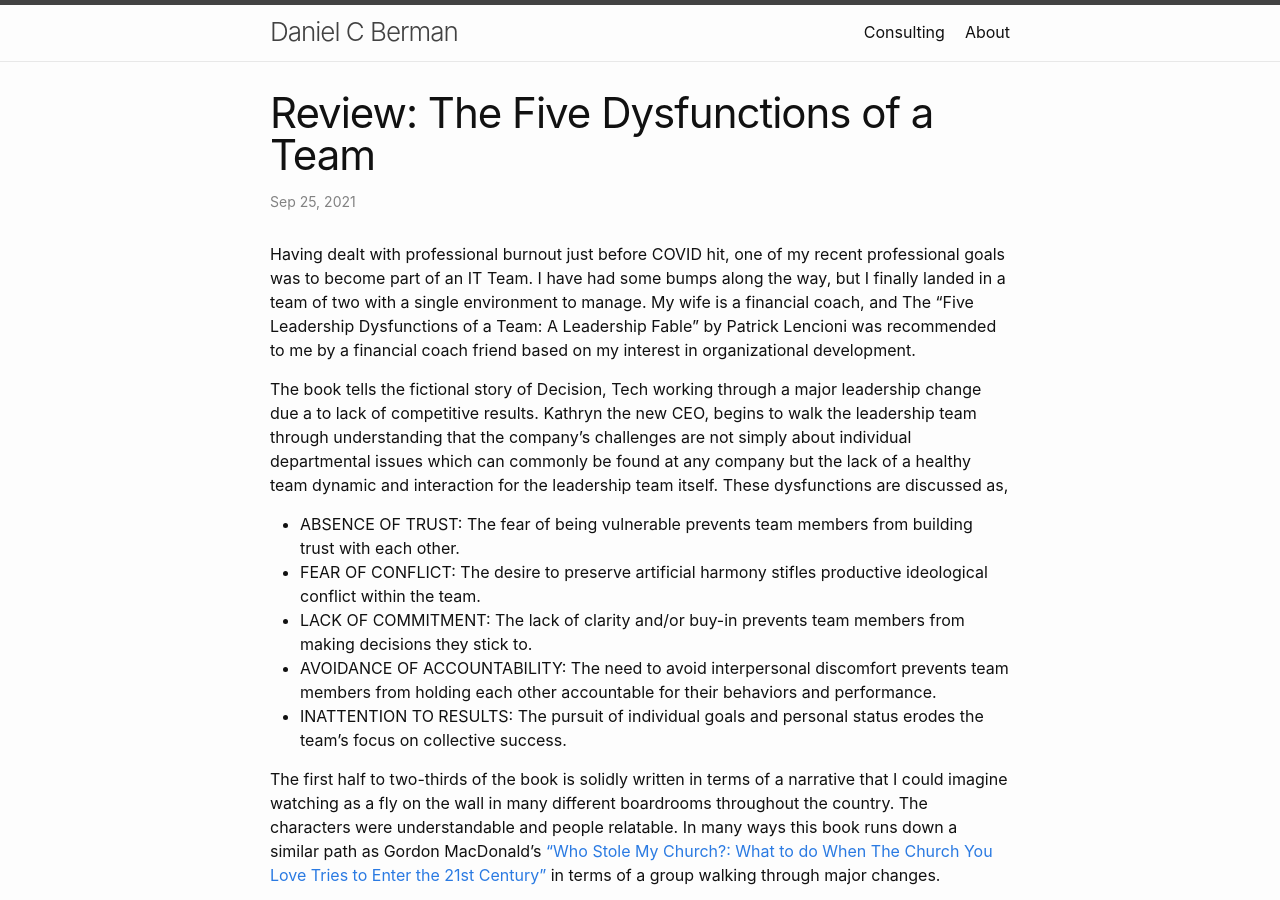
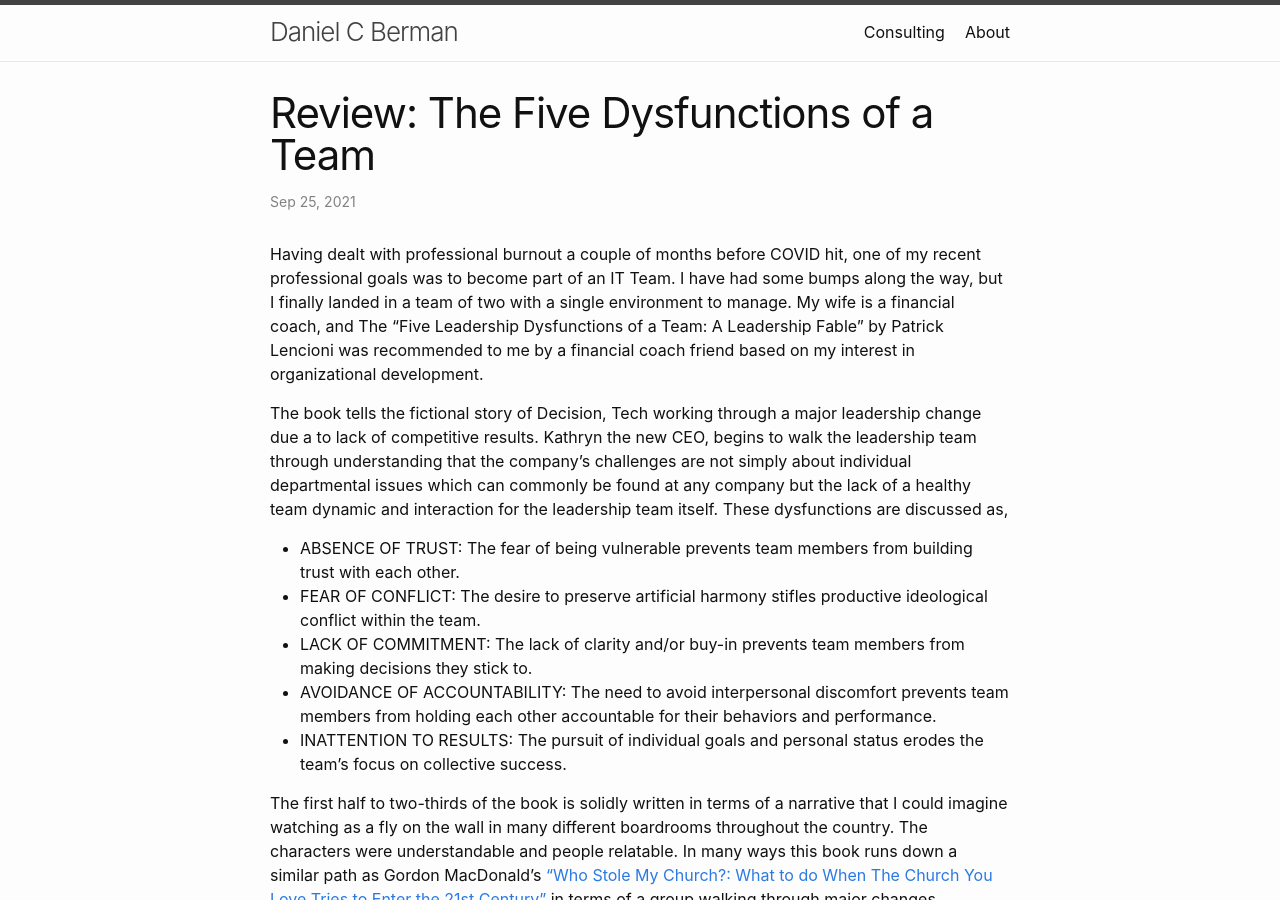
Before and after one commit to danielcberman/danielcberman.github.io, a Jekyll site: the page built from _posts/2021-09-25-the-five-dysfunctions-of-a-team.md, in a window 1280 px wide and 900 px high. Built offline with Jekyll 4.4.1, drawn with Linux system fonts in a browser that asks for light colours.

Commit message:
Update 2021-09-25-the-five-dysfunctions-of-a-team.md

```diff
--- a/_posts/2021-09-25-the-five-dysfunctions-of-a-team.md
+++ b/_posts/2021-09-25-the-five-dysfunctions-of-a-team.md
@@ -5,7 +5,7 @@
 categories: Leadership
 ---
 
-Having dealt with professional burnout just before COVID hit, one of my recent professional goals was to become part of an IT Team. I have had some bumps along the way, but I finally landed in a team of two with a single environment to manage. My wife is a financial coach, and The "Five Leadership Dysfunctions of a Team: A Leadership Fable" by Patrick Lencioni was recommended to me by a financial coach friend based on my interest in organizational development.
+Having dealt with professional burnout a couple of months before COVID hit, one of my recent professional goals was to become part of an IT Team. I have had some bumps along the way, but I finally landed in a team of two with a single environment to manage. My wife is a financial coach, and The "Five Leadership Dysfunctions of a Team: A Leadership Fable" by Patrick Lencioni was recommended to me by a financial coach friend based on my interest in organizational development.
 
 The book tells the fictional story of Decision, Tech working through a major leadership change due a to lack of competitive results. Kathryn the new CEO, begins to walk the leadership team through understanding that the company's challenges are not simply about individual departmental issues which can commonly be found at any company but the lack of a healthy team dynamic and interaction for the leadership team itself. These dysfunctions are discussed as,
 
```
